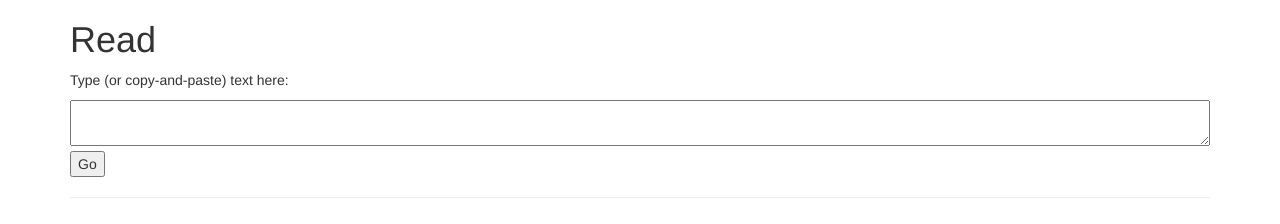
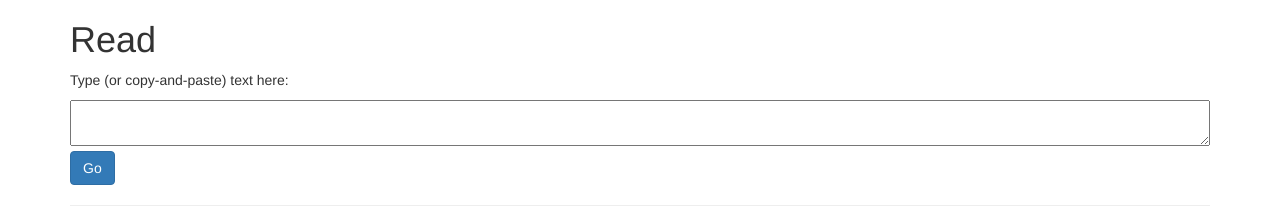
Before and after one commit to forevermatt/read-by-color, a plain HTML site: page src/index.html in a window 1280 px wide. Drawn offline with Linux system fonts and the light colour scheme.

Commit message:
Improve styling of button.

```diff
--- a/src/index.html
+++ b/src/index.html
@@ -23,7 +23,7 @@
       </div>
       <div class="row">
         <div class="col-xs-12">
-          <button class="hidden-print"
+          <button class="hidden-print btn btn-primary"
                   onclick="r.processInput('#text-source', '#output');">Go</button>
           <div class="clearfix"></div>
           <div class="hidden-print">
```
